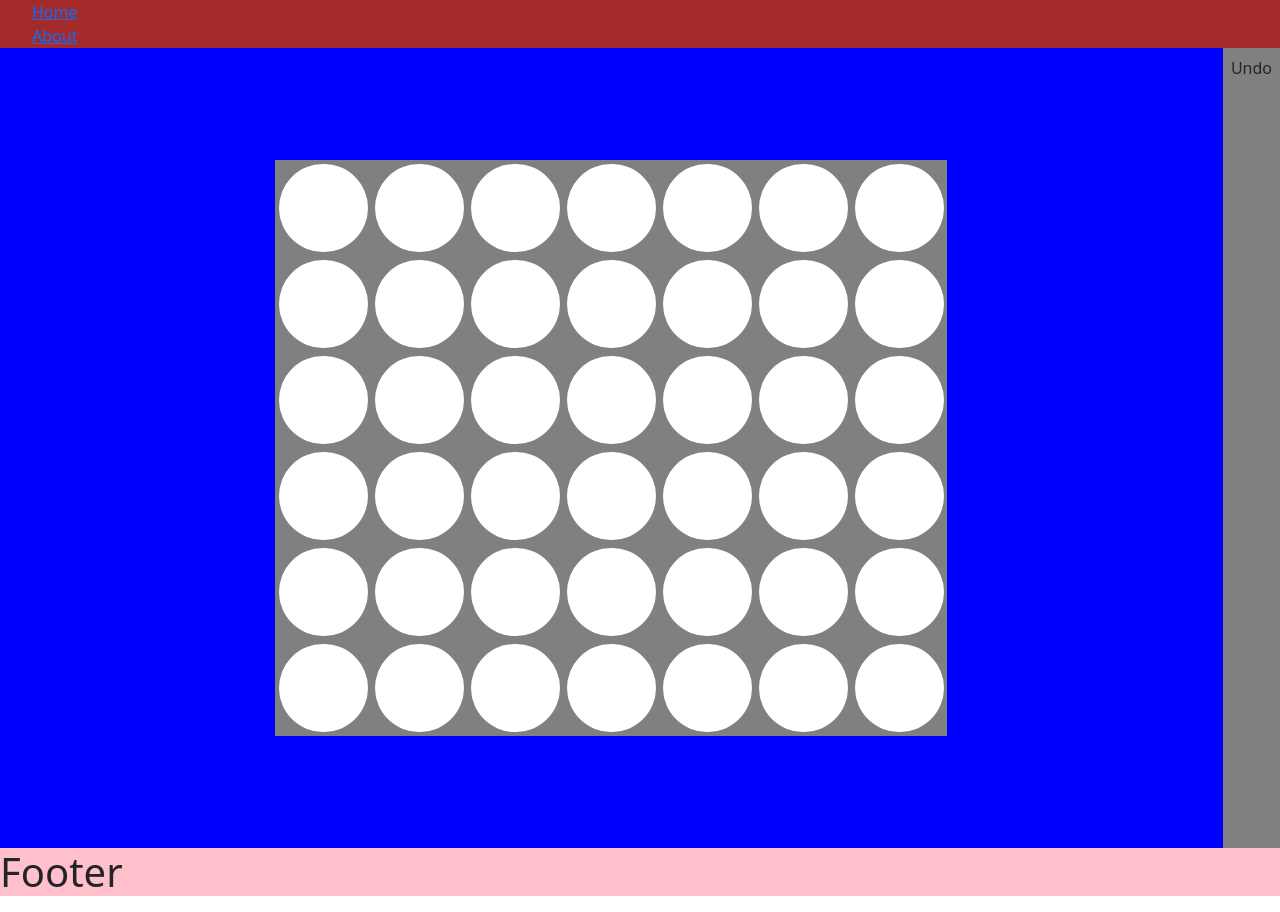
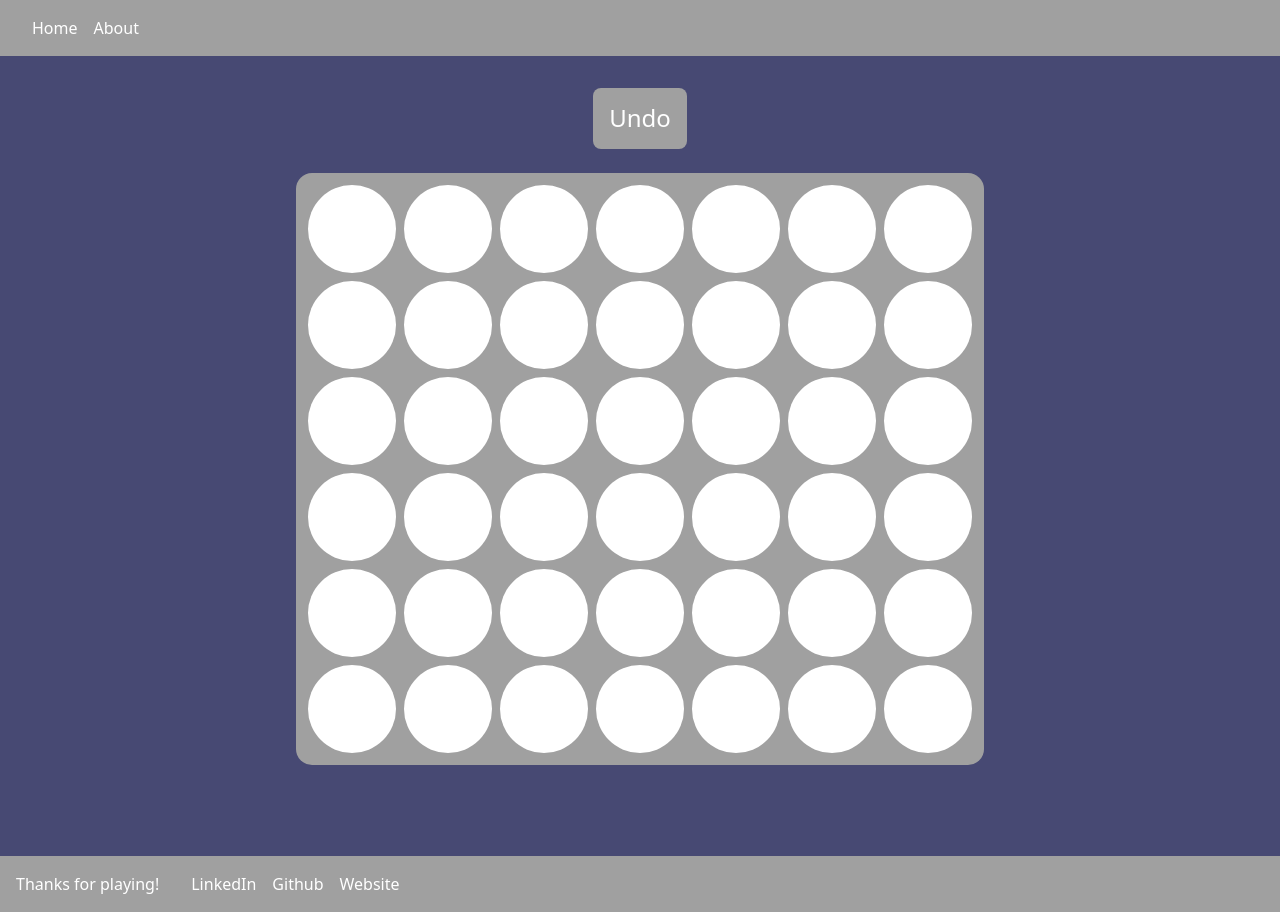
Before and after one commit to JesseBBuhler/connect4, a React (Create React App) app: page / in a window 1280 px wide. Built offline with nearby package versions, Linux system fonts and the light colour scheme.

Commit message:
add better styling

```diff
--- a/src/components/Cell.css
+++ b/src/components/Cell.css
@@ -3,7 +3,7 @@
   height: 12vw;
   max-height: 12vh;
   max-width: 12vh;
-  background-color: gray;
+  background-color: var(--primary-bg-color);
 }
 
 .circle {
@@ -16,17 +16,17 @@
 }
 
 .unclaimed {
-  background-color: white;
+  background-color: var(--primary-text-color);
 }
 
 .claimedPlayer1 {
-  background-color: blue;
+  background-color: var(--player-1-color);
 }
 
 .claimedPlayer2 {
-  background-color: red;
+  background-color: var(--player-2-color);
 }
 
 .claimedPlayer4 {
-  background-color: blueviolet;
+  background-color: var(--secondary-bg-color);
 }
--- a/src/components/Footer.css
+++ b/src/components/Footer.css
@@ -1,3 +1,30 @@
 .footer {
-  background-color: pink;
+  background-color: var(--primary-bg-color);
+  color: var(--primary-text-color);
+  display: flex;
+  align-items: baseline;
+  padding-left: 1rem;
 }
+
+.footer ul li a {
+  color: var(--primary-text-color);
+  text-decoration: none;
+}
+
+.footer ul li a:hover {
+  color: var(--secondary-text-color);
+}
+
+.footer h5 {
+  margin: 0;
+  padding: 0;
+}
+
+.footer ul {
+  margin-bottom: 0;
+  list-style: none;
+  display: flex;
+  flex-direction: row;
+  justify-content: flex-start;
+  column-gap: 1rem;
+}
--- a/src/components/Footer.jsx
+++ b/src/components/Footer.jsx
@@ -3,7 +3,18 @@ import "./Footer.css";
 const Footer = () => {
   return (
     <div className="footer">
-      <h1>Footer</h1>
+      <p>Thanks for playing!</p>
+      <ul>
+        <li>
+          <a href="https://www.linkedin.com/in/j-brayden-buhler/">LinkedIn</a>
+        </li>
+        <li>
+          <a href="https://github.com/JesseBBuhler">Github</a>
+        </li>
+        <li>
+          <a href="https://braydenbuhler.com">Website</a>
+        </li>
+      </ul>
     </div>
   );
 };
--- a/src/components/Header.css
+++ b/src/components/Header.css
@@ -1,8 +1,25 @@
 .header {
-  background-color: brown;
+  background-color: var(--primary-bg-color);
 }
 
 .header nav ul {
   list-style: none;
   margin-bottom: 0;
+  display: flex;
+  flex-direction: row;
+  justify-content: flex-start;
+  column-gap: 1rem;
 }
+
+li {
+  padding: 1rem 0;
+}
+
+.header nav ul li a {
+  color: var(--primary-text-color);
+  text-decoration: none;
+}
+
+.header nav ul li a:hover {
+  color: var(--secondary-text-color);
+}
--- a/src/pages/Home.css
+++ b/src/pages/Home.css
@@ -1,22 +1,3 @@
-.connect4 {
-  display: flex;
-  flex-direction: row;
-  justify-content: stretch;
-  padding: 0;
-}
-
-.menuBar {
-  width: 10vw;
-  height: 100vh;
-  background-color: pink;
-  text-align: center;
-}
-
-.undoButton {
-  padding: 0.5rem;
-  background-color: grey;
-}
-
 .background {
   display: flex;
   width: 100%;
@@ -29,20 +10,45 @@
   align-self: center;
   text-align: center;
   z-index: 1;
-  background-color: blue;
   padding: 1rem;
+  border: solid 2px var(--secondary-bg-color);
   border-radius: 0.5rem;
-  color: white;
+  color: var(--primary-text-color);
 }
 
 .playAgain {
-  background-color: pink;
+  background-color: var(--primary-bg-color);
   padding: 0.5rem;
   border-radius: 10px;
-  color: black;
+  color: var(--secondary-text-color);
 }
 
-.container {
+.game {
+  margin-top: 2rem;
+}
+
+.undoButton {
+  margin: auto;
+  padding: 1rem;
+  width: fit-content;
+  background-color: var(--primary-bg-color);
+  text-align: center;
+  color: var(--primary-text-color);
+  border-radius: 0.5rem;
+}
+
+.undoButton h4 {
+  margin: 0;
+}
+
+.gameTable {
+  background-color: var(--primary-bg-color);
+  padding: 0.5rem;
+  margin-top: 1.5rem;
+  border-radius: 1rem;
+}
+
+.gameBoard {
   width: 100%;
   display: flex;
   flex-direction: row;
@@ -60,7 +66,7 @@
 }
 
 .file:hover .unclaimed {
-  background-color: lightgray;
+  background-color: var(--secondary-bg-color);
 }
 
 @media screen and (max-width: 640px) {
--- a/src/pages/Home.jsx
+++ b/src/pages/Home.jsx
@@ -26,19 +26,28 @@ const Home = () => {
   };
 
   return (
-    <div className="connect4">
     <div
       className={`background claimedPlayer${
         game.winner ? game.winner : game.player
       }`}
     >
-        <div className={`congradulations ${game.winner ? "" : "invisible"}`}>
+      <div
+        className={`congradulations ${
+          game.winner ? "" : "invisible"
+        } claimedPlayer${game.winner}`}
+      >
         <h1>{`Player ${game.winner} Wins!`}</h1>
         <h2 className="playAgain" onClick={() => restartGame()}>
           Play Again?
         </h2>
       </div>
-        <div className={`container`}>
+      <div className="game">
+        <div className="undoButton" onClick={() => undoMove()}>
+          <h4>Undo</h4>
+        </div>
+
+        <div className="gameTable">
+          <div className="gameBoard">
             {game.board.map((col, colIndex) => (
               <div
                 key={colIndex}
@@ -53,8 +62,6 @@ const Home = () => {
               </div>
             ))}
           </div>
-        <div className="undoButton" onClick={() => undoMove()}>
-          Undo
         </div>
       </div>
     </div>
```
Lines whose indentation alone changed are shown as unchanged.
